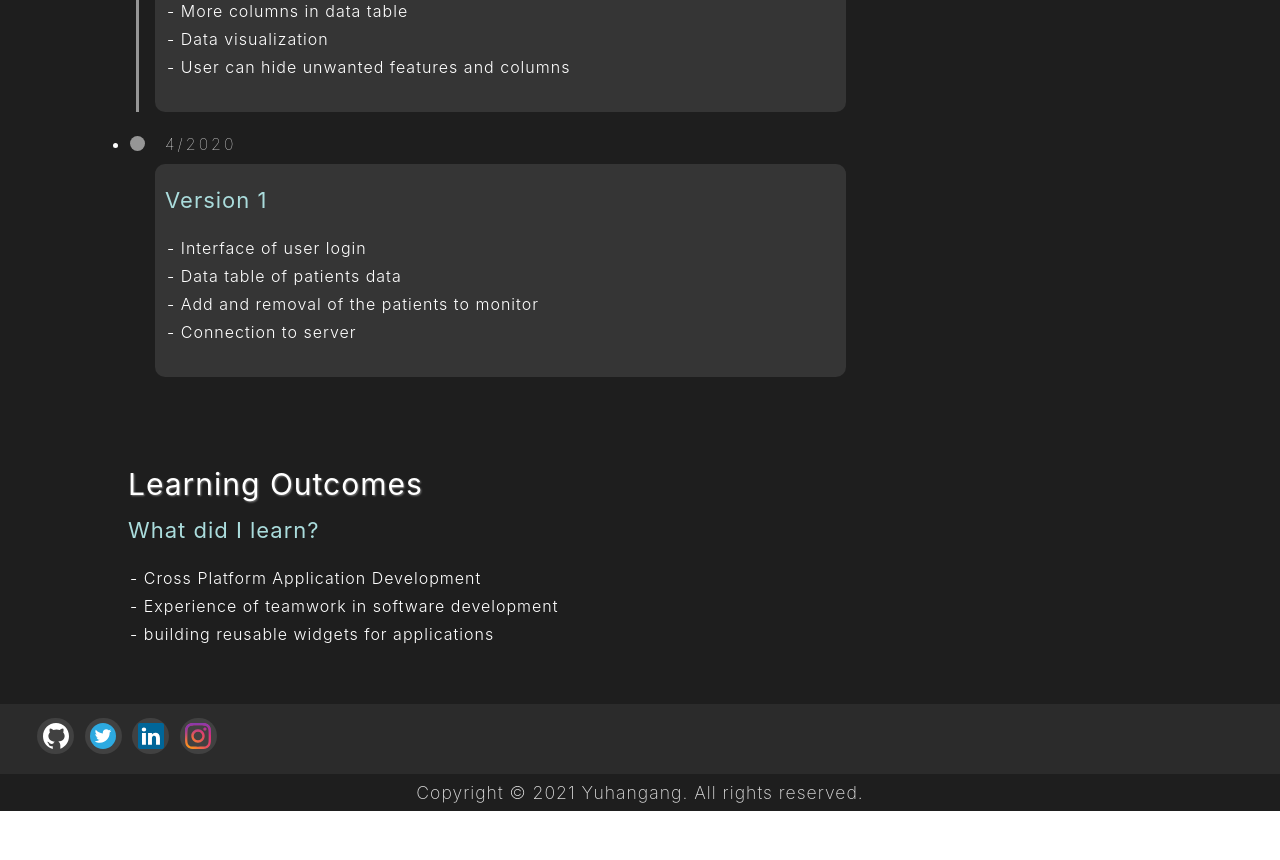
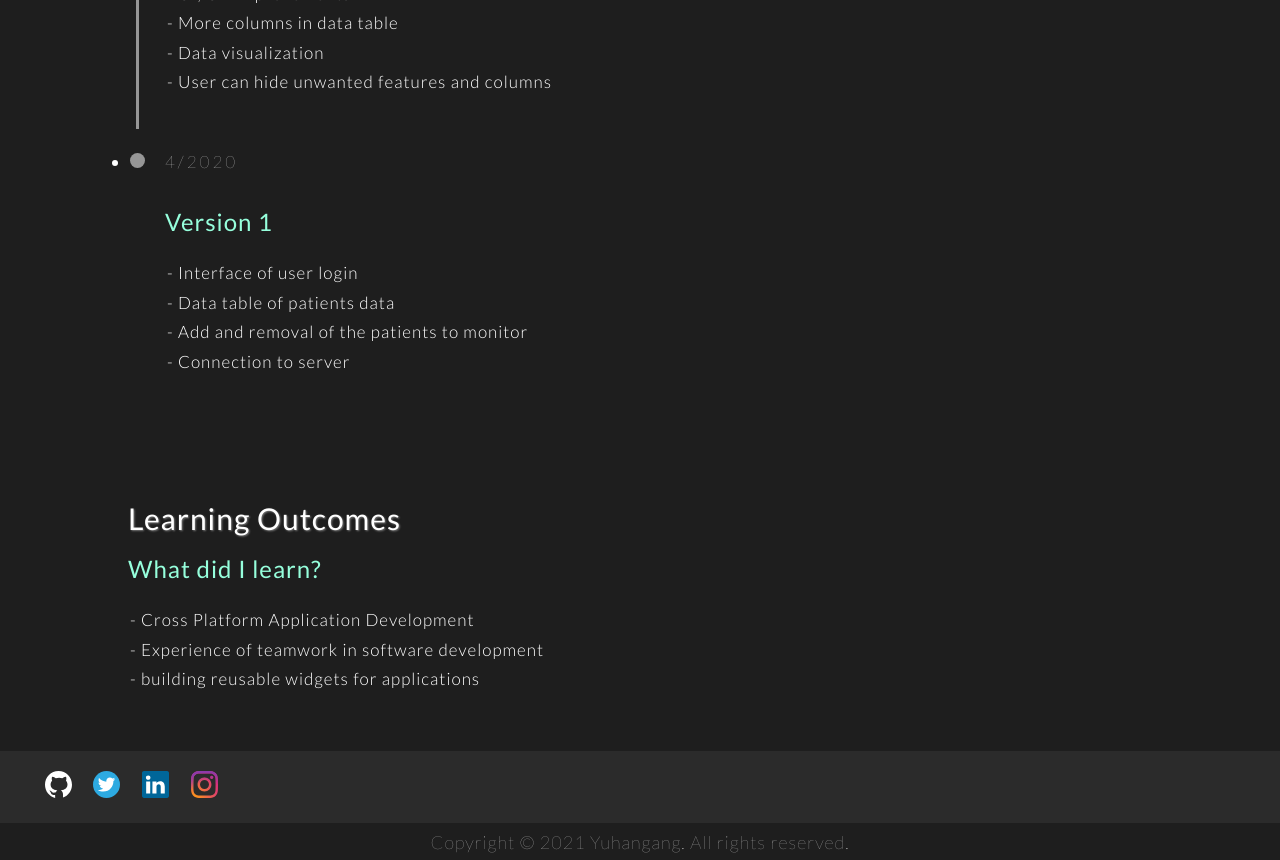
Before and after one commit to yuhangang/yuhangangdotcom, a Next.js app: page /theranos in a window 1280 px wide. Shown: the part 1100-1960 px from the top of the page. Before the commit the page ends 1911 px from the top, so only its background shows below. Built offline with nearby package versions, Linux system fonts and the light colour scheme.

Commit message:
modify style

```diff
--- a/components/aboutContainer/aboutContainer.module.scss
+++ b/components/aboutContainer/aboutContainer.module.scss
@@ -1,6 +1,6 @@
 
 
-@import url(https://fonts.googleapis.com/css?family=Open+Sans:400,300,700);
+@import url('https://fonts.googleapis.com/css2?family=Poppins:wght@200;400;500;600;700&display=swap" rel="stylesheet');
 .bgImage, .profile_card{
 	position: relative;
   left: 0;
@@ -158,7 +158,6 @@ min-width: 100%;
 	width: 175px;
 	height: 180px;
 	display: inline-block;
-	float: right;
 	padding: 50px 20px 30px 20px;
 	background: #FFFFFF;
 	color: #333333;
--- a/components/aboutContainer/timeLine.module.scss
+++ b/components/aboutContainer/timeLine.module.scss
@@ -37,7 +37,6 @@
   max-width: 95vw;
  }
 .timeLineBG{
-  font-size: 16px;
 background-color:rgba(255,255,255,0.1);
 margin:0.5rem;
 border-radius: 0.2rem;
--- a/components/aboutContainer/timeLine.tsx
+++ b/components/aboutContainer/timeLine.tsx
@@ -73,11 +73,7 @@ export default function TimeLine({
       }}
     >
       <div className={styles.work}>
-        <h2
-          style={{ maxWidth: "100vw", textOverflow: "clip", color: "#6fe9d5" }}
-        >
-          {title}
-        </h2>
+        <h2>{title}</h2>
 
         <ul className={`${tl.timeline}${styles.timeline}`}>
           {items ? items.map(TimeLineItem) : []}
--- a/components/aboutContainer/tl.module.scss
+++ b/components/aboutContainer/tl.module.scss
@@ -115,19 +115,20 @@ $primary-color-hover: rgba(200,200,200);
     /*----- TIMELINE CONTENT -----*/
 
     .timeline_content {
-        background-color: rgba(255,255,255,0.1);
+
         overflow:clip;
         padding: 2px 5px;
         padding-left:10px;
         padding-bottom: 15px;
         border-radius: 10px;
         transition:0.5s;
+        font-weight:300;
         p:last-child {
             margin-bottom: 0;
         }
     }
     .timeline_content:hover{
-        background-color: rgba(255,255,255,0.2);
+        background-color: rgba(40,40,40);
     }
 
     /*----- TIMELINE PERIOD -----*/
--- a/components/email_fields/email_fields.module.scss
+++ b/components/email_fields/email_fields.module.scss
@@ -57,13 +57,12 @@ align-items: top center;
 }
 
 .selectfield, .textfield, .contenttextfield{
-  font-family: "Open Sans";
+  font-family: "Poppins";
 
   margin-left: 1rem;
   margin-right: 1rem;
   padding-left: 1rem;
   padding-right: 1rem;
-  font-size: 1rem;
 
   border-radius: 1rem;
   background-color: rgba(235, 235, 235);
@@ -119,7 +118,6 @@ align-items: top center;
      max-height: 8vh;
       background-color: #4CAF50;
       border: none;
-      font-size: 1.5rem;
       color: white;
       border-radius:2rem;
       text-align: center;
--- a/components/layout.module.scss
+++ b/components/layout.module.scss
@@ -19,7 +19,8 @@
 
 .bottom, .bottomLink{
   position: relative;
-  font-size: 1.1em;
+  font-size: 14px;
+  line-height:22px;
   background: rgba(30,30,30);
   justify-content: center;
   align-items: center;
@@ -30,18 +31,22 @@
 
   font-weight: 200;
   width:100%;
+  @media only screen and (min-width: 768px) {
+
+      font-size: 18px;
+      line-height:24px;
+  }
 }
 
 .bottomLink{
-
   overflow: auto;
   display: flex;
   justify-content: space-between;
   padding-right:0.7rem;
   background: #2b2b2b ;
   height:4em;
+
 }
-
 
 .top{
   width: 100%;
--- a/components/profile_link/profile_link.module.scss
+++ b/components/profile_link/profile_link.module.scss
@@ -39,7 +39,6 @@
     max-width: 80%;
     align-items: right;
     border-radius: 30px;
-    background-color: rgba(255,255,255,0.1);
     padding-left:0.3em;
     padding-right:0.3em;
 
@@ -49,11 +48,7 @@
     margin:0em 0.3em;
     transition: 0.5s;
   }
-  .sb_table:hover, .sb_table:focus{
-    background-color: rgba(255,255,255,0.2);
-    padding-left: 0.4em;
-    padding-right: 0.4em;
-  }
+
   .sb_table_cell {
     display:table-cell;
     vertical-align:middle;
--- a/components/scrollToTopButton/scrollToTopButton.tsx
+++ b/components/scrollToTopButton/scrollToTopButton.tsx
@@ -1,7 +1,7 @@
 import Box from "@material-ui/core/Box";
 import Fab from "@material-ui/core/Fab";
 import {
-  createMuiTheme,
+  createTheme,
   createStyles,
   makeStyles,
   Theme,
@@ -126,7 +126,7 @@ const actions = [
   },
 ];
 
-const theme = createMuiTheme({
+const theme = createTheme({
   overrides: {
     MuiButton: {
       root: {
--- a/styles/global.css
+++ b/styles/global.css
@@ -1,25 +1,18 @@
-@import url('https://fonts.googleapis.com/css2?family=Open+Sans&display=swap');
-@import url('https://fonts.googleapis.com/css2?family=Source+Sans+Pro:ital,wght@1,200&display=swap');
+@import url('https://fonts.googleapis.com/css2?family=Lato:wght@100;300;400;700&display=swap" rel="stylesheet');
 
 html,
 body {
   padding: 0;
   margin: 0;
-  font-family: -apple-system, BlinkMacSystemFont, Segoe UI, Roboto, Oxygen,
-    Ubuntu, Cantarell, Fira Sans, Droid Sans, Helvetica Neue, sans-serif, 'Open Sans', sans-serif;
+  font-family:Lato;
   color: white;
-  font-size: 16px;
+  font-size: 17px;
   font-weight: 350;
   line-height: 150%;
   letter-spacing:1px;
 }
 
-@media only screen and (max-width: 45rem) {
-  body {
-    font-size: 1.1rem;
-    line-height: 2rem;
-  }
-}
+
 
 
 * {
@@ -34,14 +27,14 @@ a {
 }
 
 h3 {
-  color: rgba(170, 220, 220);
+  color: rgba(150, 255, 220);
   font-weight: 400;
-  font-size:22px;
+  font-size:24px;
 }
 
 h4 {
   font-weight: 300;
-  font-size: 20px;
+  font-size: 22px;
 }
 h5 {
   font-size: 20px;
@@ -53,29 +46,15 @@ h5 {
 h1 {
   font-family: Helvetica;
   text-align: center;
-  font-size: 50px;
+  font-size: 40px;
   font-weight: 400;
   color: rgba(255, 255, 255);
   text-shadow: 1px 1px 2px rgba(255, 255, 255, 0.4);
 }
 
-@media only screen and (max-width: 65rem) {
-  h1 {
-    text-align: left;
-    font-size: 40px;
-  }
-}
-
-@media only screen and (max-width: 35rem) {
-  h1 {
-    text-align: left;
-    font-size: 30px;
-  }
-}
 
 
 h2 {
-
   margin-bottom: 0;
   font-size: 30px;
   font-weight: 400;
@@ -85,17 +64,25 @@ h2 {
 }
 
 @media only screen and (max-width: 45rem) {
-  h3 {
-    font-size: 1.3rem;
+
+    body {
+      font-size: 15px;
+    }
+
+  h1 {
+    font-size: 30px;
   }
   h2 {
-    font-size: 1.5rem;
+    font-size: 26px;
+  }
+  h3 {
+    font-size: 22px;
   }
   h4 {
-    font-size: 1.2rem;
+    font-size: 20px;
   }
   h5{
-    font-size:1.1rem;
+    font-size:18px;
   }
 }
 
```
Also changed, not shown: components/aboutContainer/skills.tsx (+4 -5 lines), components/profile_link/profile_link.tsx (+28 -26 lines), public/icons/yuhangang - About Me_files/_app.js.
